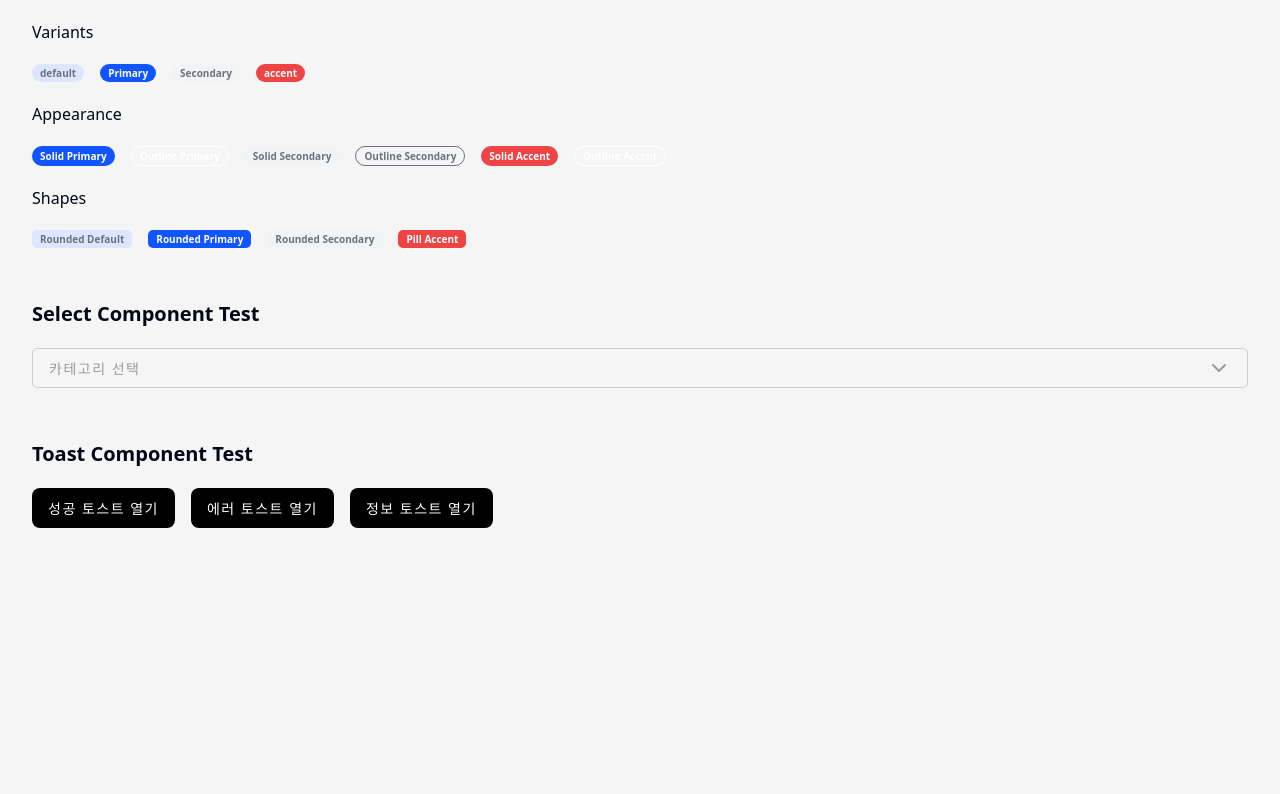
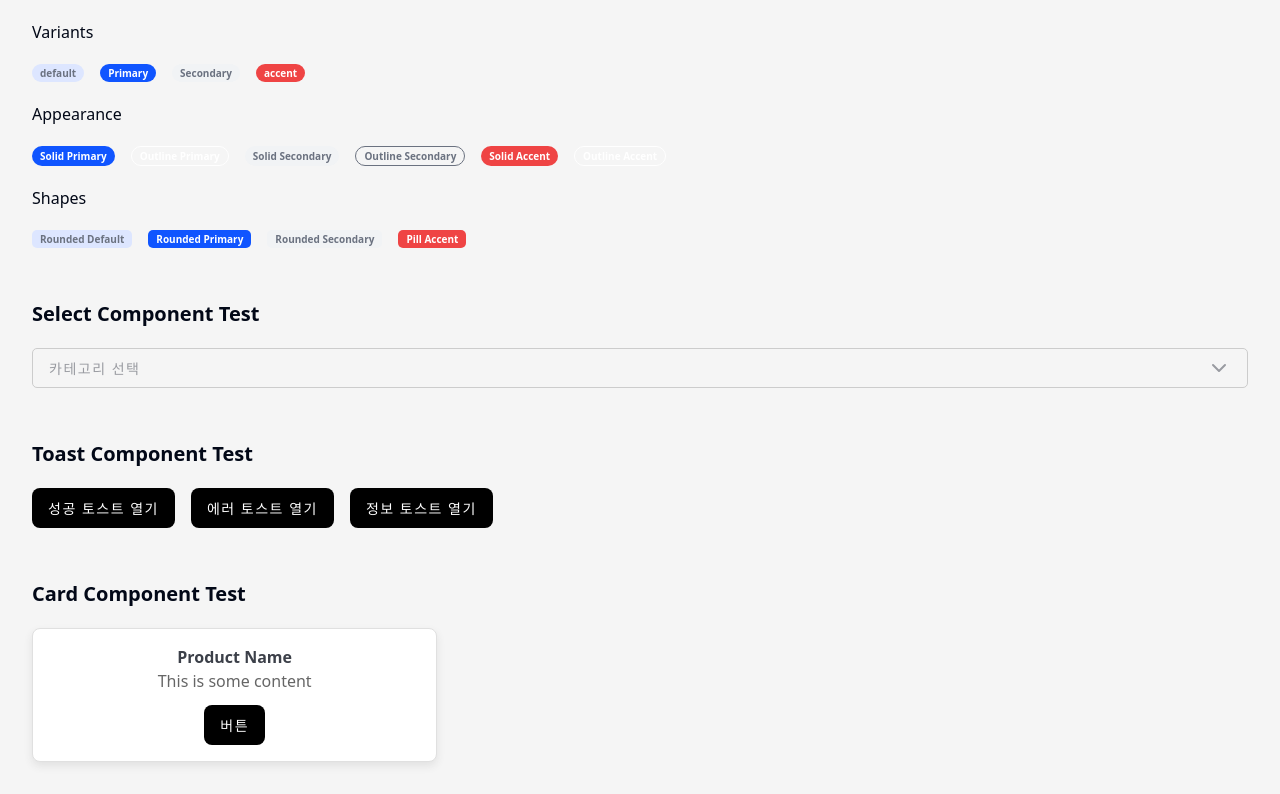
Before and after one commit to Hajin-Bang/Project_BookMark, a React (Vite) app: page /test in a window 1280 px wide. Shown: the part 2618-3412 px from the top of the page. Before the commit the page ends 3178 px from the top, so only its background shows below. Built offline with nearby package versions, Linux system fonts and the light colour scheme.

Commit message:
[DesignSystem]-Card 컴포넌트 구현

```diff
--- /dev/null
+++ b/src/design-system/card/components/Card.tsx
@@ -0,0 +1,11 @@
+import { forwardRef } from "react";
+import { StyledCard } from "../styles";
+
+export const Card = forwardRef<
+  HTMLDivElement,
+  React.HTMLAttributes<HTMLDivElement>
+>(({ className, ...props }, ref) => {
+  return <StyledCard ref={ref} className={className} {...props} />;
+});
+
+Card.displayName = "Card";
--- /dev/null
+++ b/src/design-system/card/components/CardContent.tsx
@@ -0,0 +1,11 @@
+import { forwardRef } from "react";
+import { StyledCardContent } from "../styles";
+
+export const CardContent = forwardRef<
+  HTMLDivElement,
+  React.HTMLAttributes<HTMLDivElement>
+>(({ className, ...props }, ref) => {
+  return <StyledCardContent ref={ref} className={className} {...props} />;
+});
+
+CardContent.displayName = "CardContent";
--- /dev/null
+++ b/src/design-system/card/components/CardTitle.tsx
@@ -0,0 +1,11 @@
+import { forwardRef } from "react";
+import { StyledCardTitle } from "../styles";
+
+export const CardTitle = forwardRef<
+  HTMLParagraphElement,
+  React.HTMLAttributes<HTMLParagraphElement>
+>(({ className, ...props }, ref) => {
+  return <StyledCardTitle ref={ref} className={className} {...props} />;
+});
+
+CardTitle.displayName = "CardTitle";
--- /dev/null
+++ b/src/design-system/card/styles.ts
@@ -0,0 +1,18 @@
+import styled from "styled-components";
+
+export const StyledCard = styled.div`
+  border-radius: 8px;
+  border: 1px solid #e0e0e0;
+  background-color: #fff;
+  box-shadow: 0px 4px 8px rgba(63, 63, 63, 0.1);
+  display: flex;
+`;
+
+export const StyledCardTitle = styled.p`
+  color: #3c4049;
+  font-weight: bold;
+`;
+
+export const StyledCardContent = styled.div`
+  color: #666;
+`;
--- a/src/pages/DesignTestPage.tsx
+++ b/src/pages/DesignTestPage.tsx
@@ -1,5 +1,8 @@
 import Badge from "@/design-system/badge/Badge";
 import Button from "@/design-system/button/Button";
+import { Card } from "@/design-system/card/components/Card";
+import { CardContent } from "@/design-system/card/components/CardContent";
+import { CardTitle } from "@/design-system/card/components/CardTitle";
 import Input from "@/design-system/input/Input";
 import Select from "@/design-system/select/components/Select";
 import Textarea from "@/design-system/textarea/Textarea";
@@ -193,6 +196,16 @@ const DesignTestPage = () => {
           정보 토스트 열기
         </Button>
       </div>
+
+      {/* -----------------Card Test----------------- */}
+      <h2 className="text-xl font-bold mt-8">Card Component Test</h2>
+      <Card className="hover:scale-105 w-1/3 flex-col p-4 cursor-pointer min-w-[230px]">
+        <CardTitle>Product Name</CardTitle>
+        <CardContent>
+          <p className="mb-3">This is some content</p>
+          <Button onClick={() => showToast("토스트", "success")}>버튼</Button>
+        </CardContent>
+      </Card>
     </div>
   );
 };
```
